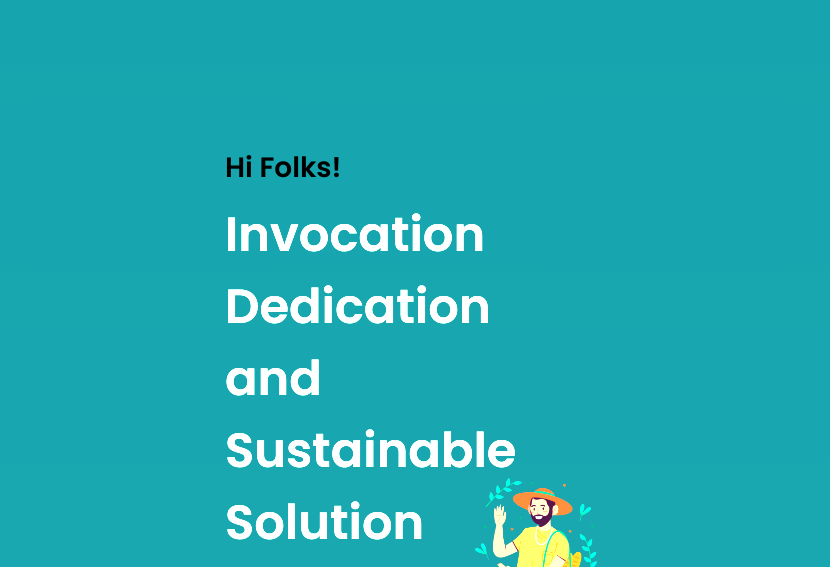
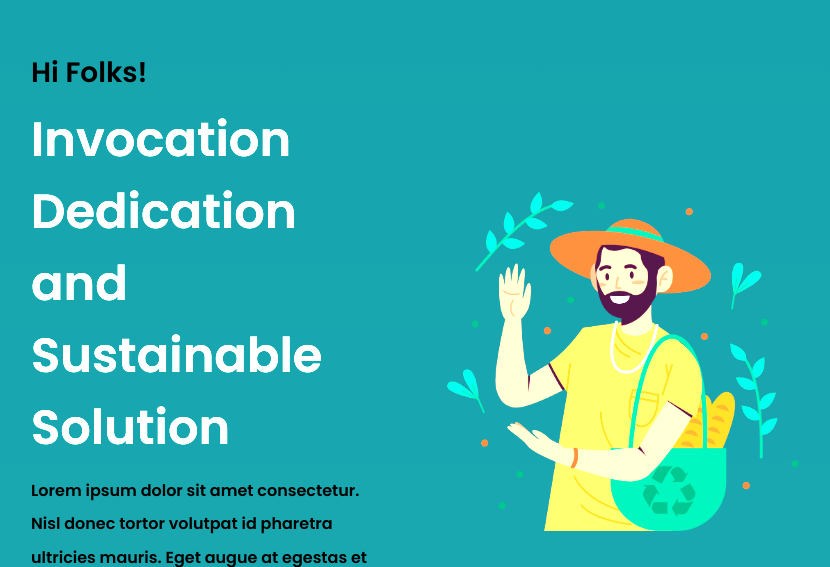
Before and after one commit to mungaben/keema, a Next.js app: page / in a window 1280 px wide. Shown: the part 233-800 px from the top of the page, without its empty margins (225-1055 px from the left). Built offline with nearby package versions, Linux system fonts and the light colour scheme.

Commit message:
style:h-mx

```diff
--- a/src/app/components/HomePage.tsx
+++ b/src/app/components/HomePage.tsx
@@ -5,7 +5,7 @@ import Banner2 from "./Banner/Banner2";
 const HomePage = () => {
   return (
     <div className=" bg-[#016A70]/90 brightness-150 h-screen w-screen overflow-hidden">
-      <div className=" mt-[300px] space-x-[60px] md:mx-[450px]  flex  justify-between items-center flex-col md:flex-row">
+      <div className=" mt-[16dvw] space-x-[5dvw] md:mx-[20dvw]  flex  justify-between items-center flex-col md:flex-row">
         <section className="  items-center flex justify-center md:w-1/2">
           <Banner />
         </section>
```
